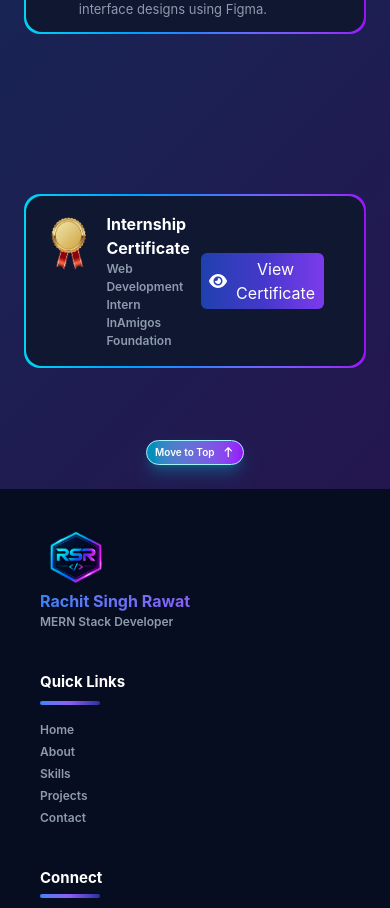
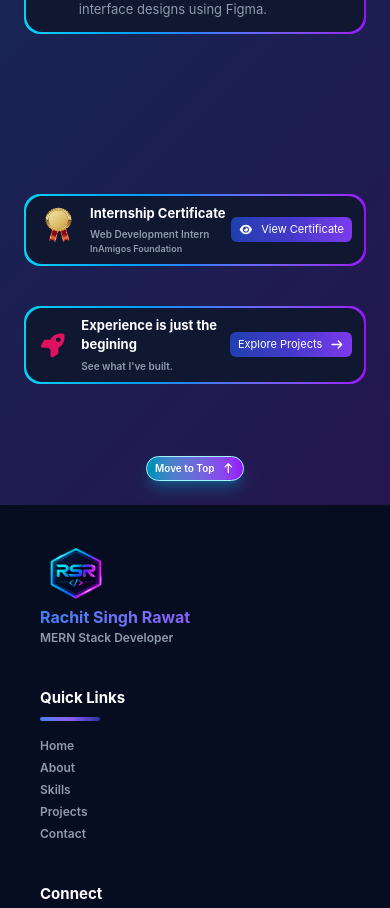
Before and after one commit to RachitRawat720/portfolio-website, a React (Vite) app: page /internship in a window 390 px wide. Shown: the part 1786-2694 px from the top of the page. Built offline with nearby package versions, Linux system fonts and the light colour scheme.

Commit message:
Internship page responsivity finalising

```diff
--- a/src/components/Internship.jsx
+++ b/src/components/Internship.jsx
@@ -184,30 +184,30 @@ const Internship = () => {
             </div>
 
 
-            <div className='flex gap-10 items-center mt-20 pt-20 py-10'>
+            <div className='flex flex-col w-full md:w-[80%] lg:flex-row lg:w-full gap-10 items-center mt-20 pt-20 py-10'>
 
                 <motion.div initial={{opacity: 0, x: -200, y: 100, scale: 0.5}} whileInView={{opacity: 1, x: 0, y: 0, scale: 1}} transition={{duration: 2}} viewport={{once: true, amount: 0.7}}
                 className='rounded-2xl bg-linear-to-r from-cyan-400 via-blue-500 to-purple-600 p-0.5 w-full'>
-                    <div className='flex pl-4 pr-10 py-4 rounded-2xl bg-[#0f1731] gap-3'>
-                        <div className='h-15 w-17 rounded-lg overflow-hidden'>
+                    <div className='flex px-3 py-2 sm:px-5 sm:py-4 rounded-2xl bg-[#0f1731] gap-3'>
+                        <div className='h-10 w-12 xs:h-11 xs:w-13 sm:h-13 sm:w-15 xl:h-15 xl:w-17 rounded-lg overflow-hidden'>
                             <img src={certficate_img} alt="" className='h-full w-full'/>
                         </div>
 
-                        <div className='flex items-center justify-between w-full'>
+                        <div className='flex items-center justify-between w-full xs:pr-10 lg:pr-0'>
                             <div>
-                                <h3 className='text-[16px] text-white font-bold'>Internship Certificate</h3>
+                                <h3 className='text-[13px] sm:text-[15px] xl:text-[16px] text-white font-bold'>Internship Certificate</h3>
 
-                                <h4 className='text-[12px] text-[#8e9bad] font-semibold'>Web Development Intern</h4>
+                                <h4 className='text-[10px] sm:text-[11px] xl:text-[12px] text-[#8e9bad] font-semibold mt-1'>Web Development Intern</h4>
 
                                 <div className='flex flex-col'>
                                     <div className='w-2 h-full bg-white'></div>
-                                    <h4 className='text-[12px] text-[#8e9bad] font-semibold'>InAmigos Foundation</h4>
+                                    <h4 className='text-[9px] sm:text-[10px] lg:text-[12px] text-[#8e9bad] font-semibold'>InAmigos Foundation</h4>
                                 </div>
 
                             </div>
 
                             <a href='/certificate/internship-certificate.pdf' target='_blank' rel='noopener noreferrer'>
-                            <button className='bg-linear-to-r from-[#1E40AF] via-[#4338CA] to-[#7C3AED] text-white rounded-md flex gap-2 justify-center items-center px-2 py-1 text-[16px] transition-transform duration-200 ease-in-out hover:cursor-pointer hover:scale-120'><FontAwesomeIcon icon={faEye} />View Certificate</button></a>
+                            <button className='bg-linear-to-r from-[#1E40AF] via-[#4338CA] to-[#7C3AED] text-white rounded-md flex gap-2 justify-center items-center px-2 py-1 text-[11px] xs:text-[12px] sm:text-[14px] xl:text-[16px] transition-transform duration-200 ease-in-out hover:cursor-pointer hover:scale-110'><FontAwesomeIcon icon={faEye} />View Certificate</button></a>
 
                         </div>
                     </div>
@@ -215,18 +215,19 @@ const Internship = () => {
 
                 <motion.div initial={{opacity: 0, x: 200, y: 100, scale: 0.5}} whileInView={{opacity: 1, x: 0, y: 0, scale: 1}} transition={{duration: 2}} viewport={{once: true, amount: 0.7}}
                 className='rounded-2xl bg-linear-to-r from-cyan-400 via-blue-500 to-purple-600 p-0.5 w-full'>
-                    <div className='flex pl-4 pr-10 py-4 rounded-2xl bg-[#0f1731] gap-3'>
-                        <div className='flex justify-center items-center p-2'>
-                            <FontAwesomeIcon icon={faRocket} size='3x' color='#E0115F'/>
+                    <div className='flex px-3 py-2 sm:px-5 sm:py-4 rounded-2xl bg-[#0f1731] gap-3'>
+                        <div className='flex justify-center items-center'>
+                            <FontAwesomeIcon icon={faRocket} className='text-[25px] xs:text-[30px] sm:text-[35px] xl:text-[40px]' color='#E0115F'/>
                         </div>
 
-                        <div className='flex items-center justify-between w-full'>
+                        <div className='flex items-center justify-between w-full xs:pr-10 lg:pr-0'>
                             <div>
-                                <h3 className='text-[16px] text-white font-bold'>Experience is just the begining</h3>
-                                <h4 className='text-[12px] text-[#8e9bad] font-semibold'>See what I've built.</h4>
+                                <h3 className='text-[13px] sm:text-[15px] xl:text-[16px] text-white font-bold'>Experience is just the</h3>
+                                <h3 className='text-[13px] sm:text-[15px] xl:text-[16px] text-white font-bold'>begining</h3>
+                                <h4 className='text-[10px] sm:text-[11px] xl:text-[12px] text-[#8e9bad] font-semibold mt-1'>See what I've built.</h4>
                             </div>
 
-                            <Link to='/projects'><button className='bg-linear-to-r from-[#1E40AF] via-[#4338CA] to-[#7C3AED] text-white rounded-md flex gap-2 justify-center items-center px-2 py-1 text-[16px] transition-transform duration-200 ease-in-out hover:cursor-pointer hover:scale-120'>Explore Projects<FontAwesomeIcon icon={faArrowRight} /></button></Link>
+                            <Link to='/projects'><button className='bg-linear-to-r from-[#1E40AF] via-[#4338CA] to-[#7C3AED] text-white rounded-md flex gap-2 justify-center items-center px-2 py-1 text-[11px] xs:text-[12px] sm:text-[14px] xl:text-[16px] transition-transform duration-200 ease-in-out hover:cursor-pointer hover:scale-110'>Explore Projects<FontAwesomeIcon icon={faArrowRight} /></button></Link>
                         </div>
                     </div>
                 </motion.div>
```
